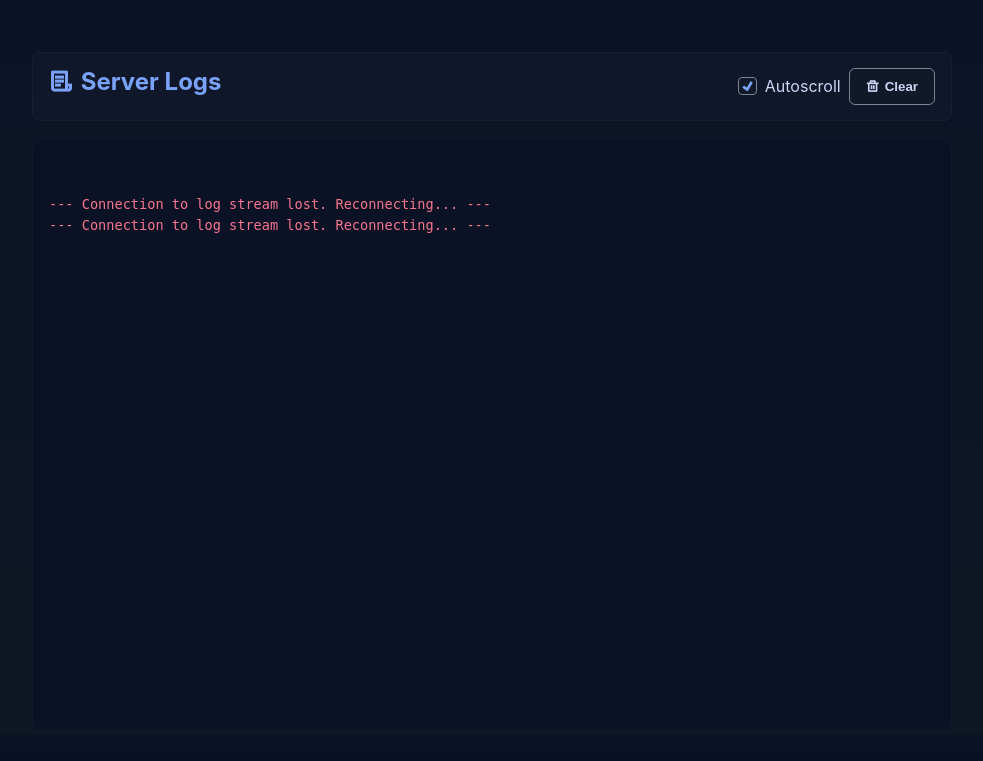
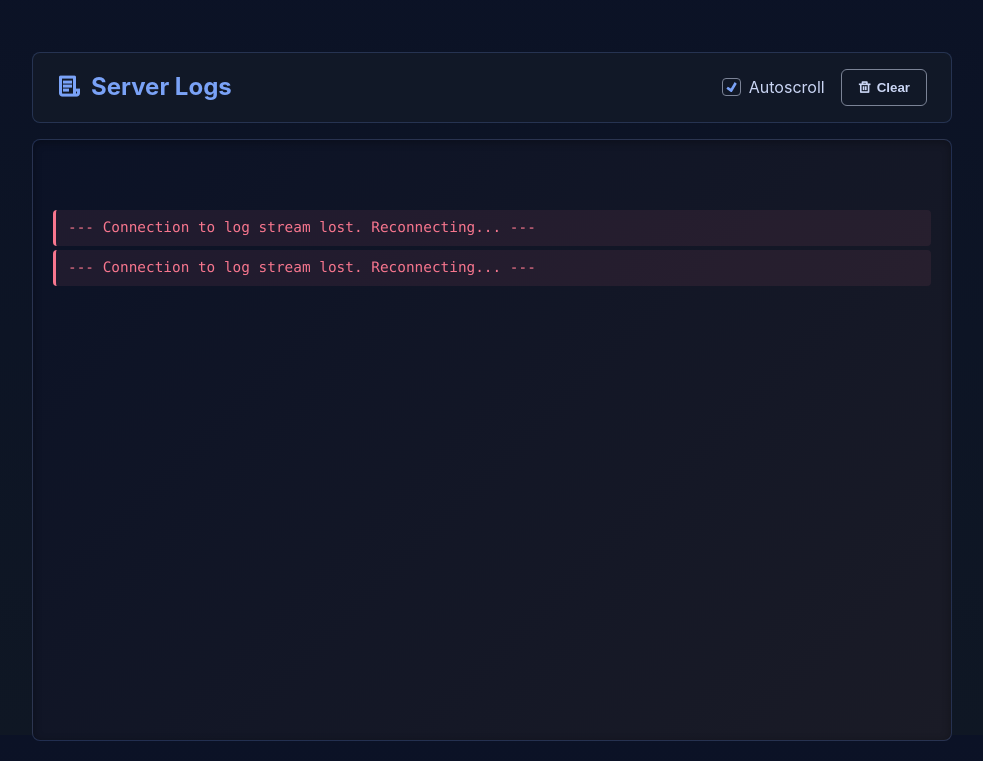
Before and after one commit to qerobotics/vex-tm-tools, a Flask app: template templates/logs.html in a window 1280 px wide. Shown: the part 65-826 px from the top of the page, without its empty margins (148-1131 px from the left). Before the commit the page ends 298 px from the top, so only its background shows below. Run offline with Flask 2, Linux system fonts and the light colour scheme; the template is opened without the code that fills it, so the values that code supplies are empty.

Commit message:
style: enhance logs and controls UI with improved layout and color coding

```diff
--- a/templates/logs.html
+++ b/templates/logs.html
@@ -5,45 +5,192 @@
 {% block content %}
 <style>
   #log-container {
-    background-color: #0b1226;
-    color: #cbd6f5;
-    font-family: 'SF Mono', 'Fira Code', 'Source Code Pro', monospace;
-    font-size: 0.85rem;
-    padding: 1rem;
+    background: linear-gradient(135deg, #0b1226 0%, #1a1b26 100%);
+    color: #c0caf5;
+    font-family: 'SF Mono', 'Fira Code', 'Source Code Pro', 'Consolas', monospace;
+    font-size: 0.9rem;
+    padding: 1.25rem;
     border-radius: 8px;
     height: 70vh;
     overflow-y: auto;
-    border: 1px solid var(--surface);
-    line-height: 1.5;
+    border: 1px solid rgba(122, 162, 247, 0.2);
+    line-height: 1.6;
     white-space: pre-wrap;
     word-wrap: break-word;
+    box-shadow: inset 0 2px 8px rgba(0, 0, 0, 0.3);
   }
+
+  #log-container::-webkit-scrollbar {
+    width: 10px;
+  }
+
+  #log-container::-webkit-scrollbar-track {
+    background: rgba(0, 0, 0, 0.2);
+    border-radius: 5px;
+  }
+
+  #log-container::-webkit-scrollbar-thumb {
+    background: rgba(122, 162, 247, 0.3);
+    border-radius: 5px;
+  }
+
+  #log-container::-webkit-scrollbar-thumb:hover {
+    background: rgba(122, 162, 247, 0.5);
+  }
+
   .log-line {
     display: flex;
+    padding: 0.4rem 0.75rem;
+    margin: 0.25rem 0;
+    border-radius: 4px;
+    transition: background 0.15s ease;
+    border-left: 3px solid transparent;
   }
+
+  .log-line:hover {
+    background: rgba(255, 255, 255, 0.03);
+  }
+
   .log-meta {
-    color: var(--muted);
+    color: #565f89;
     margin-right: 1rem;
     flex-shrink: 0;
+    font-weight: 500;
+    min-width: 140px;
   }
+
+  .log-level {
+    display: inline-block;
+    padding: 0.15rem 0.5rem;
+    border-radius: 3px;
+    font-weight: 600;
+    font-size: 0.75rem;
+    margin-right: 0.5rem;
+    min-width: 65px;
+    text-align: center;
+  }
+
   .log-message {
     flex-grow: 1;
+    color: #a9b1d6;
   }
-  .log-line[data-level="INFO"] .log-message { color: #7aa2f7; }
-  .log-line[data-level="WARNING"] .log-message { color: #ff9e64; }
-  .log-line[data-level="ERROR"] .log-message { color: #f7768e; }
-  .log-line[data-level="CRITICAL"] .log-message { color: #f7768e; font-weight: bold; }
-  .log-line[data-level="DEBUG"] .log-message { color: #9d7cd8; }
+
+  /* Level-specific styling */
+  .log-line[data-level="INFO"] {
+    border-left-color: #7aa2f7;
+  }
+
+  .log-line[data-level="INFO"] .log-level {
+    background: rgba(122, 162, 247, 0.2);
+    color: #7dcfff;
+  }
+
+  .log-line[data-level="INFO"] .log-message {
+    color: #c0caf5;
+  }
+
+  .log-line[data-level="WARNING"] {
+    border-left-color: #e0af68;
+    background: rgba(224, 175, 104, 0.05);
+  }
+
+  .log-line[data-level="WARNING"] .log-level {
+    background: rgba(224, 175, 104, 0.25);
+    color: #ff9e64;
+  }
+
+  .log-line[data-level="WARNING"] .log-message {
+    color: #e0af68;
+  }
+
+  .log-line[data-level="ERROR"] {
+    border-left-color: #f7768e;
+    background: rgba(247, 118, 142, 0.08);
+  }
+
+  .log-line[data-level="ERROR"] .log-level {
+    background: rgba(247, 118, 142, 0.3);
+    color: #f7768e;
+    font-weight: 700;
+  }
+
+  .log-line[data-level="ERROR"] .log-message {
+    color: #f7768e;
+    font-weight: 500;
+  }
+
+  .log-line[data-level="CRITICAL"] {
+    border-left-color: #db4b4b;
+    background: rgba(219, 75, 75, 0.12);
+  }
+
+  .log-line[data-level="CRITICAL"] .log-level {
+    background: rgba(219, 75, 75, 0.4);
+    color: #ff5370;
+    font-weight: 700;
+    animation: pulse-critical 2s ease-in-out infinite;
+  }
+
+  .log-line[data-level="CRITICAL"] .log-message {
+    color: #ff5370;
+    font-weight: 700;
+  }
+
+  @keyframes pulse-critical {
+    0%, 100% { opacity: 1; }
+    50% { opacity: 0.7; }
+  }
+
+  .log-line[data-level="DEBUG"] {
+    border-left-color: #bb9af7;
+    opacity: 0.7;
+  }
+
+  .log-line[data-level="DEBUG"] .log-level {
+    background: rgba(187, 154, 247, 0.2);
+    color: #bb9af7;
+  }
+
+  .log-line[data-level="DEBUG"] .log-message {
+    color: #9aa5ce;
+    font-style: italic;
+  }
 
   .controls-bar {
     display: flex;
     justify-content: space-between;
     align-items: center;
     margin-bottom: 1rem;
-    background: rgba(255,255,255,0.02);
-    padding: 0.75rem 1rem;
+    background: var(--surface);
+    padding: 1rem 1.5rem;
     border-radius: 8px;
-    border: 1px solid rgba(255,255,255,0.03);
+    border: 1px solid rgba(122, 162, 247, 0.2);
+  }
+
+  .controls-bar h2 {
+    margin: 0;
+    color: var(--primary);
+    display: flex;
+    align-items: center;
+    gap: 0.5rem;
+  }
+
+  .but-row {
+    display: flex;
+    gap: 1rem;
+    align-items: center;
+  }
+
+  .checkbox-label {
+    display: flex;
+    align-items: center;
+    gap: 0.5rem;
+    color: var(--fg);
+    cursor: pointer;
+  }
+
+  .checkbox-label input[type="checkbox"] {
+    cursor: pointer;
   }
 </style>
 
@@ -83,7 +230,7 @@
         const logLineEl = document.createElement('div');
         logLineEl.className = 'log-line';
 
-        // Simple parsing to add color based on log level
+        // Parse log line and add color based on level
         const parts = line.split(' - ');
         if (parts.length >= 4) {
             const timestamp = parts[0];
@@ -92,9 +239,13 @@
             const message = parts.slice(3).join(' - ');
 
             logLineEl.dataset.level = level;
-            logLineEl.innerHTML = `<span class="log-meta">${timestamp} [${level}]</span><span class="log-message">${message}</span>`;
+            logLineEl.innerHTML = `
+              <span class="log-meta">${timestamp}</span>
+              <span class="log-level">${level}</span>
+              <span class="log-message">${escapeHtml(message)}</span>
+            `;
         } else {
-            logLineEl.innerHTML = `<span class="log-message">${line}</span>`;
+            logLineEl.innerHTML = `<span class="log-message">${escapeHtml(line)}</span>`;
         }
 
         logContent.appendChild(logLineEl);
@@ -117,6 +268,12 @@
       };
     }
 
+    function escapeHtml(text) {
+      const div = document.createElement('div');
+      div.textContent = text;
+      return div.innerHTML;
+    }
+
     clearLogsBtn.addEventListener('click', () => {
       logContent.innerHTML = '';
     });
```
Also changed, not shown: templates/controls.html (+17 -7 lines).
